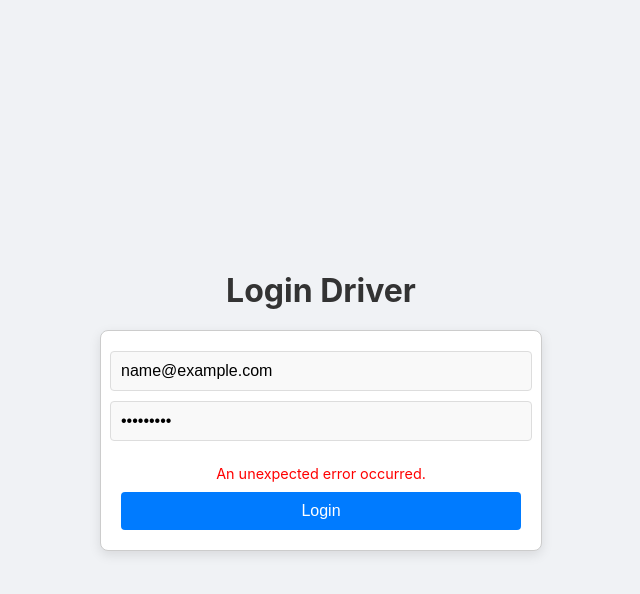
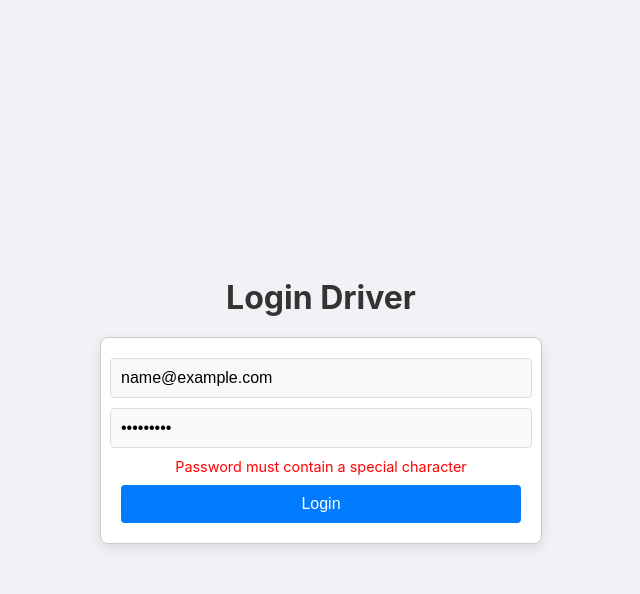
Before and after one commit to JacobPayne04/RideSafe-FrontEnd, a React (Create React App) app in the folder Frontend/client/: page /login/driver in a window 1280 px wide. Both pictures are taken after typing "name@example.com", "Sample123" into the empty fields and a click on the button "Login". Shown: the top 594 px of the page, without its empty margins (319-959 px from the left). Built offline with nearby package versions, Linux system fonts and the light colour scheme; no server answers.

Commit message:
Added Login Validations

```diff
--- a/Frontend/client/src/Components/LoginDriver.jsx
+++ b/Frontend/client/src/Components/LoginDriver.jsx
@@ -1,26 +1,34 @@
+import React from 'react';
 import axios from 'axios';
 import { useNavigate } from 'react-router-dom';
-import { useState } from 'react';
+import { useFormik } from 'formik';
+import * as Yup from 'yup';
 import '../Styling/LoginDriver.css';
 
 const LoginDriver = () => {
   const navigate = useNavigate();
-  const [Email, setEmail] = useState('');
-  const [password, setPassword] = useState('');
-  const [errorMsg, setErrorMsg] = useState('');
 
-  const login = async (e) => {
-    e.preventDefault();
+  const formik = useFormik({
+    initialValues: {
+      email: '',
+      password: '',
+    },
 
-    if (!Email || !password) {
-      setErrorMsg('Please enter both email and password.');
-      return;
-    }
+    validationSchema: Yup.object({
+      email: Yup.string()
+        .email('Invalid email address')
+        .required('Email is required'),
+      password: Yup.string()
+        .min(8, 'Password must be at least 8 characters')
+        .matches(/[A-z]/, 'Password must contain a letter')
+        .matches(/[0-9]/, 'Password must contain a number')
+        .matches(/[!@#$%^&*]/, 'Password must contain a special character')
+        .required('Password is required'),
+    }),
 
-    const loginPayload = { Email, password };
-
+    onSubmit: async (values, { setSubmitting, setFieldError }) => {
       try {
-      const res = await axios.post('http://localhost:8080/login', loginPayload, {
+        const res = await axios.post('http://localhost:8080/login/driver', values, {
           withCredentials: true,
           headers: { 'Content-Type': 'application/json' },
         });
@@ -28,38 +36,55 @@ const LoginDriver = () => {
         if (res.data.message === 'Login successful') {
           navigate('/driver/all');
         } else {
-        setErrorMsg(res.data.message || 'Login failed. Please try again.');
+          setFieldError('general', res.data.message || 'Login failed. Please try again.');
         }
       } catch (err) {
         console.error('❌ Error during login:', err);
-      setErrorMsg(
+        setFieldError(
+          'general',
           err.response?.data?.message || 'An unexpected error occurred.'
         );
+      } finally {
+        setSubmitting(false);
       }
-  };
+    },
+  });
 
   return (
     <div className="login-container">
       <h1 className="login-heading">Login Driver</h1>
-      <form onSubmit={login} className="login-form">
+      <form onSubmit={formik.handleSubmit} className="login-form">
         <input
           type="email"
-          value={Email}
-          onChange={(e) => setEmail(e.target.value)}
+          name="email"
           placeholder="Email"
-          required
+          value={formik.values.email}
+          onChange={formik.handleChange}
+          onBlur={formik.handleBlur}
           className="login-input"
         />
+        {formik.touched.email && formik.errors.email && (
+          <div className="error-message">{formik.errors.email}</div>
+        )}
+
         <input
           type="password"
-          value={password}
-          onChange={(e) => setPassword(e.target.value)}
+          name="password"
           placeholder="Password"
-          required
+          value={formik.values.password}
+          onChange={formik.handleChange}
+          onBlur={formik.handleBlur}
           className="login-input"
         />
-        {errorMsg && <p className="error-message">{errorMsg}</p>}
-        <button type="submit" className="login-button">
+        {formik.touched.password && formik.errors.password && (
+          <div className="error-message">{formik.errors.password}</div>
+        )}
+
+        {formik.errors.general && (
+          <p className="error-message">{formik.errors.general}</p>
+        )}
+
+        <button type="submit" className="login-button" disabled={formik.isSubmitting}>
           Login
         </button>
       </form>
--- a/Frontend/client/src/Components/LoginPassenger.jsx
+++ b/Frontend/client/src/Components/LoginPassenger.jsx
@@ -1,27 +1,34 @@
+import React from 'react';
 import axios from 'axios';
-import '../Styling/LoginPassenger.css'
 import { useNavigate } from 'react-router-dom';
-import { useState } from 'react';
+import { useFormik } from 'formik';
+import * as Yup from 'yup';
+import '../Styling/LoginPassenger.css';
 
-const LoginPassenger = () => {
+const LoginDriver = () => {
+  const navigate = useNavigate();
 
-  const navigate = useNavigate();
-  const [Email, setEmail] = useState('');
-  const [password, setPassword] = useState('');
-  const [errorMsg, setErrorMsg] = useState('');
+  const formik = useFormik({
+    initialValues: {
+      email: '',
+      password: '',
+    },
 
-  const login = async (e) => {
-    e.preventDefault();
+    validationSchema: Yup.object({
+      email: Yup.string()
+        .email('Invalid email address')
+        .required('Email is required'),
+      password: Yup.string()
+        .min(8, 'Password must be at least 8 characters')
+        .matches(/[A-z]/, 'Password must contain a letter')
+        .matches(/[0-9]/, 'Password must contain a number')
+        .matches(/[!@#$%^&*]/, 'Password must contain a special character')
+        .required('Password is required'),
+    }),
 
-    if (!Email || !password) {
-      setErrorMsg('Please enter both email and password.');
-      return;
-    }
-
-    const loginPayload = { Email, password };
-
+    onSubmit: async (values, { setSubmitting, setFieldError }) => {
       try {
-      const res = await axios.post('http://localhost:8080/login/passenger', loginPayload, {
+        const res = await axios.post('http://localhost:8080/login/passenger', values, {
           withCredentials: true,
           headers: { 'Content-Type': 'application/json' },
         });
@@ -29,43 +36,60 @@ const LoginPassenger = () => {
         if (res.data.message === 'Login successful') {
           navigate('/driver/all');
         } else {
-        setErrorMsg(res.data.message || 'Login failed. Please try again.');
+          setFieldError('general', res.data.message || 'Login failed. Please try again.');
         }
       } catch (err) {
         console.error('❌ Error during login:', err);
-      setErrorMsg(
+        setFieldError(
+          'general',
           err.response?.data?.message || 'An unexpected error occurred.'
         );
+      } finally {
+        setSubmitting(false);
       }
-  };
+    },
+  });
 
   return (
-    <div className='loginp-container'>
-      <h1 className="loginp-heading">Login Passenger</h1>
-      <form onSubmit={login} className="loginp-form">
+    <div className="login-container">
+      <h1 className="login-heading">Login Passenger</h1>
+      <form onSubmit={formik.handleSubmit} className="login-form">
         <input
           type="email"
-          value={Email}
-          onChange={(e) => setEmail(e.target.value)}
+          name="email"
           placeholder="Email"
-          required
-          className="loginp-input"
+          value={formik.values.email}
+          onChange={formik.handleChange}
+          onBlur={formik.handleBlur}
+          className="login-input"
         />
+        {formik.touched.email && formik.errors.email && (
+          <div className="error-message">{formik.errors.email}</div>
+        )}
+
         <input
           type="password"
-          value={password}
-          onChange={(e) => setPassword(e.target.value)}
+          name="password"
           placeholder="Password"
-          required
-          className="loginp-input"
+          value={formik.values.password}
+          onChange={formik.handleChange}
+          onBlur={formik.handleBlur}
+          className="login-input"
         />
-        {errorMsg && <p className="error-message">{errorMsg}</p>}
-        <button type="submit" className="loginp-button">
+        {formik.touched.password && formik.errors.password && (
+          <div className="error-message">{formik.errors.password}</div>
+        )}
+
+        {formik.errors.general && (
+          <p className="error-message">{formik.errors.general}</p>
+        )}
+
+        <button type="submit" className="login-button" disabled={formik.isSubmitting}>
           Login
         </button>
       </form>
     </div>
-  )
-}
+  );
+};
 
-export default LoginPassenger
+export default LoginDriver;
```
Lines whose indentation alone changed are shown as unchanged.
